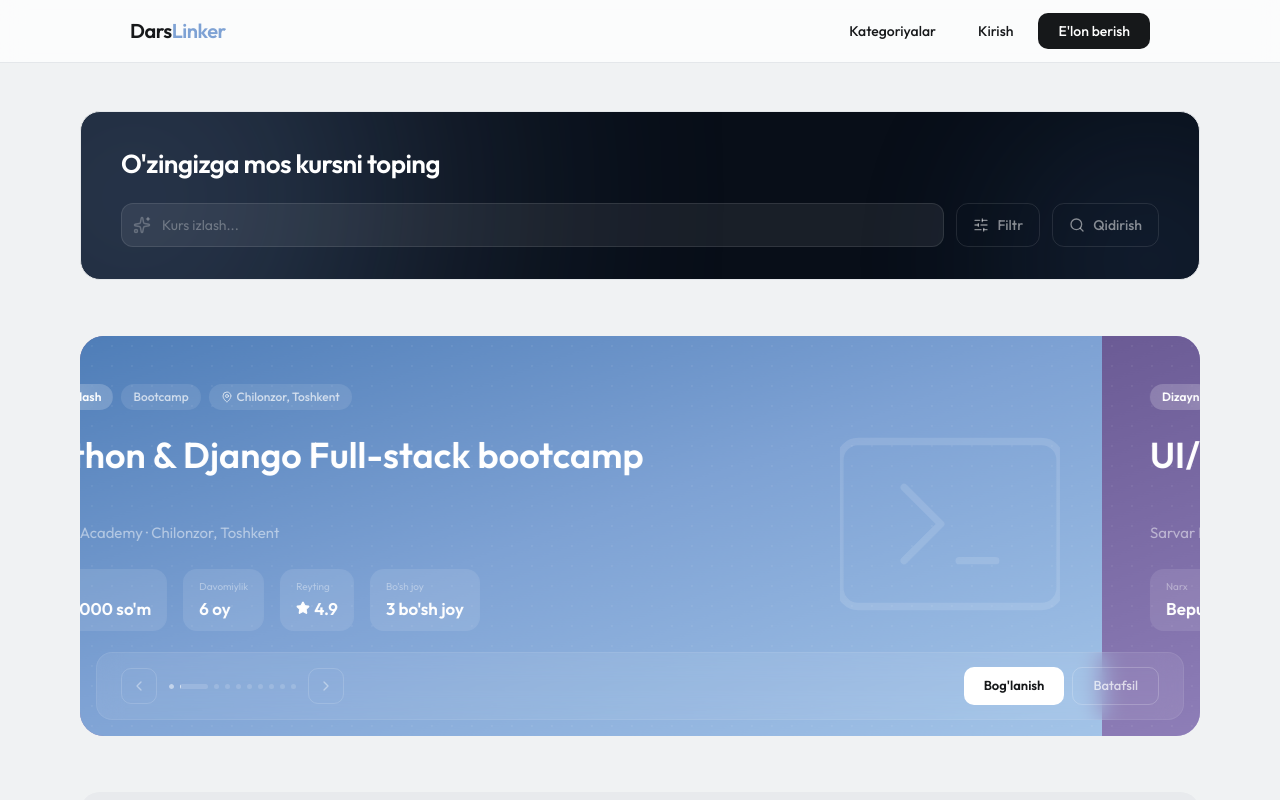
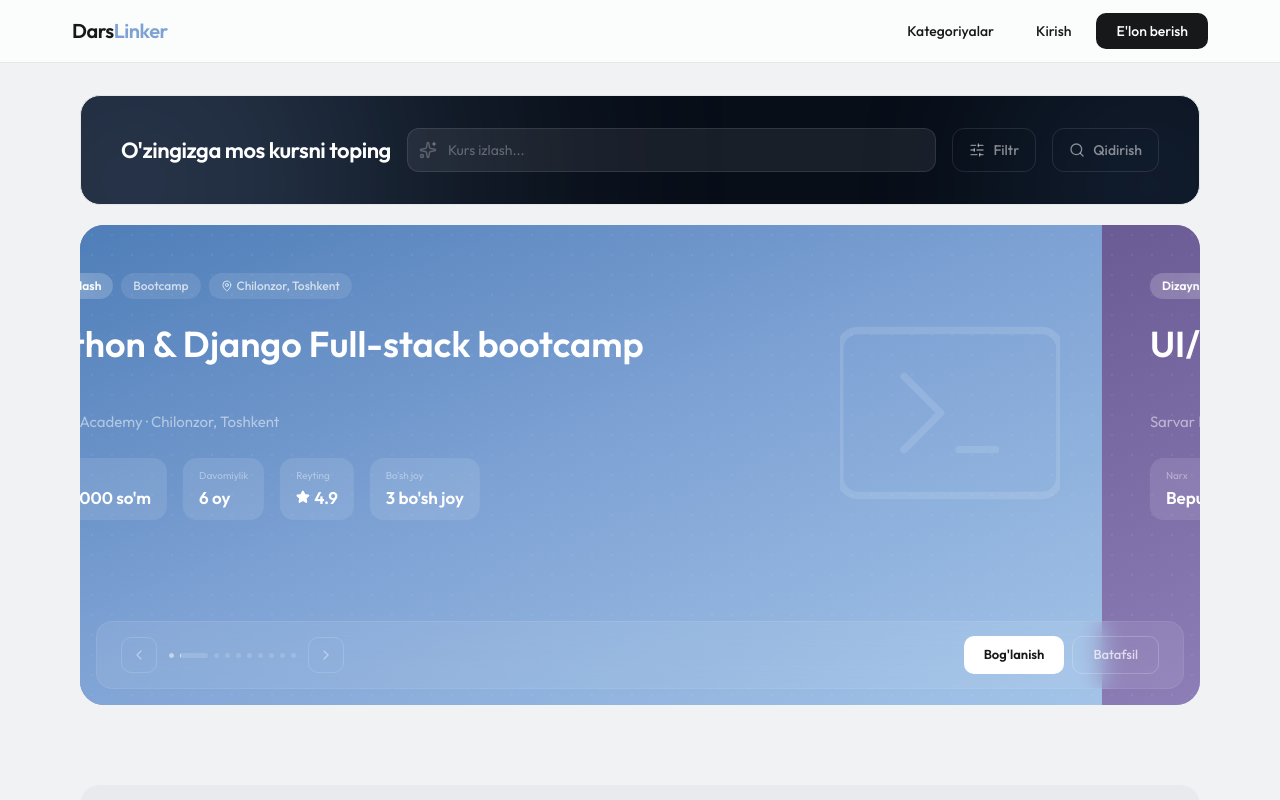
Before and after one commit to Darslinker-uz/Frontend, a Next.js app: page / in a window 1280 px wide. Shown: the top 800 px of the page. Built offline with nearby package versions, Linux system fonts and the light colour scheme.

Commit message:
feat: search card inline layout, slider kattalashtirish, spacing tuzatish

```diff
--- a/src/app/page.tsx
+++ b/src/app/page.tsx
@@ -25,16 +25,23 @@ const courses = [
 export default function HomePage() {
   return (
     <div className="bg-[#f0f2f3] min-h-screen">
-      <div className="max-w-[1600px] mx-auto px-5 md:px-20 py-8 md:py-12 space-y-10 md:space-y-14">
+      <div className="max-w-[1600px] mx-auto px-5 md:px-20">
+        {/* HERO AREA — viewport markazida */}
+        <div className="flex flex-col gap-5 pt-6 md:pt-8 pb-6">
         {/* HEADING + SEARCH */}
         <div className="relative rounded-[16px] md:rounded-[20px] border border-[#e4e7ea] overflow-hidden bg-[#080e18]">
           <div className="absolute w-[450px] h-[450px] rounded-full bg-[#7ea2d4]/60 blur-[120px] -top-40 -left-28 aurora-blob-1" />
           <div className="absolute w-[400px] h-[400px] rounded-full bg-[#4a7ab5]/50 blur-[120px] -bottom-40 -right-20 aurora-blob-2" />
         <div className="relative px-5 py-5 md:px-10 md:py-8">
-          <h1 className="text-[18px] md:text-[26px] font-semibold text-white tracking-[-0.02em] mb-4 md:mb-5">
+          {/* Mobil — yuqorida text, pastda input */}
+          <h1 className="md:hidden text-[18px] font-semibold text-white tracking-[-0.02em] mb-4">
             O&apos;zingizga mos kursni toping
           </h1>
-          <div className="flex items-center gap-2 md:gap-3">
+          {/* Desktop — text va input bir qatorda */}
+          <div className="flex items-center gap-2 md:gap-4">
+            <h1 className="hidden md:block text-[22px] font-semibold text-white tracking-[-0.02em] whitespace-nowrap shrink-0">
+              O&apos;zingizga mos kursni toping
+            </h1>
             <div className="relative flex-1">
               <Sparkles className="absolute left-3 top-1/2 -translate-y-1/2 w-[16px] h-[16px] md:w-[18px] md:h-[18px] text-white/25" />
               <input
@@ -57,6 +64,10 @@ export default function HomePage() {
 
         {/* FEATURED SLIDER */}
         <FeaturedSlider />
+        </div>
+
+        {/* QOLGAN SECTIONLAR */}
+        <div className="space-y-10 md:space-y-14 py-10 md:py-14">
 
         {/* CATEGORIES SECTION */}
         <div className="bg-[#e8eaed] rounded-[20px] p-5 md:p-8">
@@ -162,6 +173,7 @@ export default function HomePage() {
           </div>
         </section>
       </div>
+      </div>
     </div>
   );
 }
--- a/src/components/featured-slider.tsx
+++ b/src/components/featured-slider.tsx
@@ -217,7 +217,7 @@ export function FeaturedSlider() {
       className={`rounded-[24px] overflow-hidden relative bg-gradient-to-br ${slides[current].gradient}`}
     >
       {/* Slides — chapga surish animatsiya */}
-      <div className="relative min-h-[360px] md:min-h-[400px]">
+      <div className="relative min-h-[360px] md:min-h-[480px]">
         {slides.map((slide, i) => {
           // Doim chapga: hozirgi=0%, oldingi=-100%, qolganlari=100% (o'ngda kutadi)
           let tx = "100%";
--- a/src/components/layout/navbar.tsx
+++ b/src/components/layout/navbar.tsx
@@ -11,7 +11,7 @@ export function Navbar() {
 
   return (
     <header className="sticky top-0 z-50 glass-nav border-b border-[#e4e7ea]">
-      <div className="max-w-[1060px] mx-auto px-5 flex items-center justify-between h-[62px]">
+      <div className="max-w-[1200px] mx-auto px-8 flex items-center justify-between h-[62px]">
         {/* Logo */}
         <Link href="/" className="flex items-center">
           <span className="text-[20px] font-[family-name:var(--font-outfit)] font-bold tracking-tight text-[#16181a]">
```
